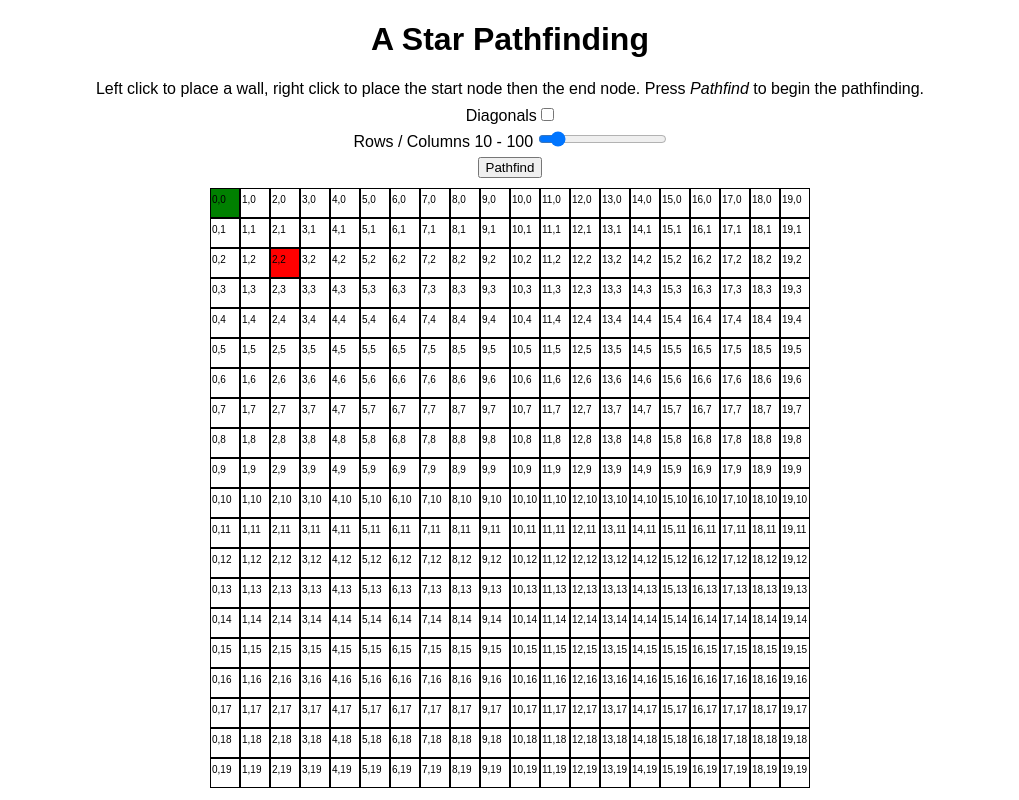
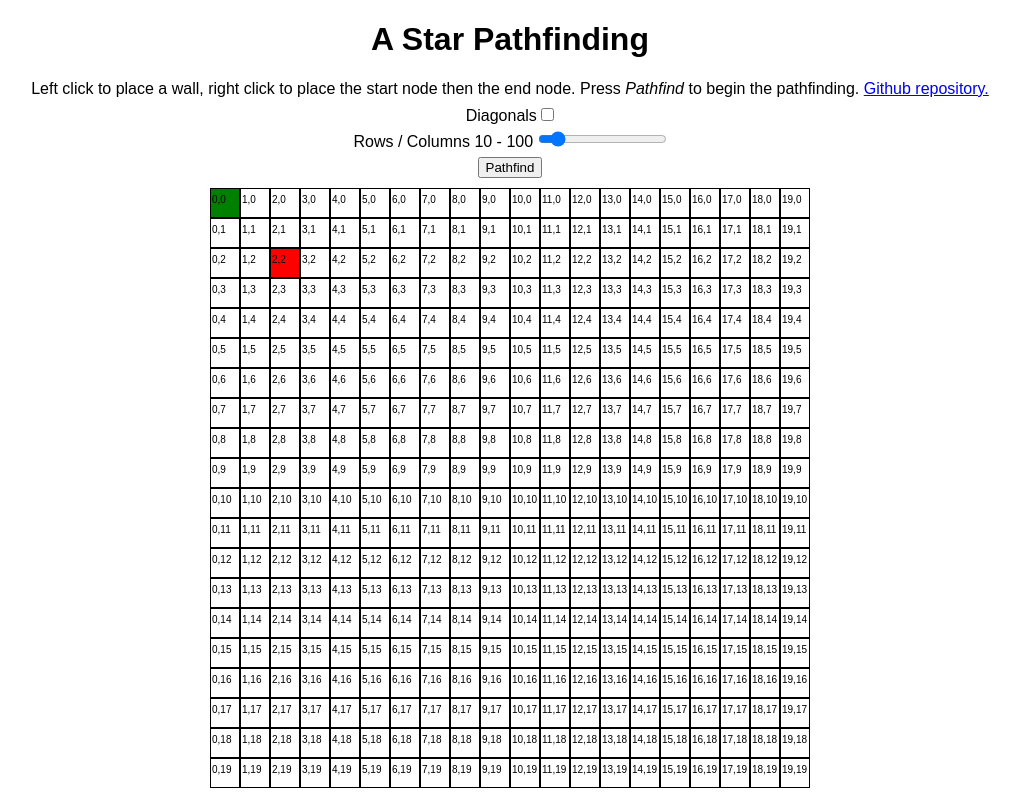
Before and after one commit to sayersauce/astar, a plain HTML site: page index.html in a window 1280 px wide. Shown: the whole page, without its empty margins (130-1149 px from the left). Drawn offline with Linux system fonts and the light colour scheme.

Commit message:
Add website links

```diff
--- a/index.html
+++ b/index.html
@@ -17,7 +17,7 @@
 </head>
 <body>
     <h1>A Star Pathfinding</h1>
-    <p>Left click to place a wall, right click to place the start node then the end node. Press <em>Pathfind</em> to begin the pathfinding.</p>
+    <p>Left click to place a wall, right click to place the start node then the end node. Press <em>Pathfind</em> to begin the pathfinding. <a href="https://github.com/sayersauce/astar">Github repository.</a></p>
     <div>
         <label for="diagonals">Diagonals</label>
         <input type="checkbox" id="diagonals" name="diagonals">
```
Also changed, not shown: 1 other file.
